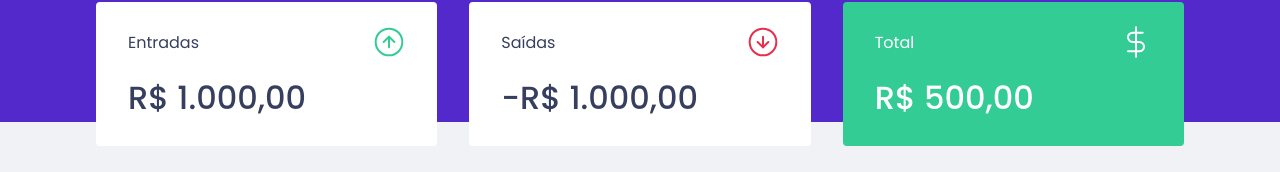
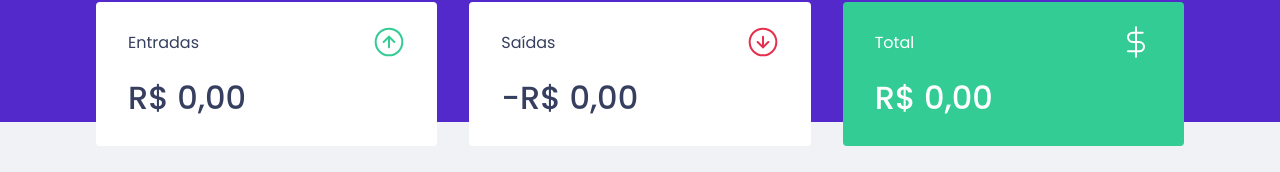
Before and after one commit to joaovictormilhomem/dtmoney, a React (Create React App) app: page / in a window 1280 px wide. Shown: the part 150-322 px from the top of the page. Built offline with nearby package versions, Linux system fonts and the light colour scheme; no server answers; what miragejs would draw is missing.

Commit message:
summary fully implemented

```diff
--- a/src/components/NewTransactionModal/index.tsx
+++ b/src/components/NewTransactionModal/index.tsx
@@ -19,10 +19,18 @@ export function NewTransacitonModal({ isOpen, onRequestClose }: NewTransactionMo
   const [type, setType] = useState('deposit');
   const [category, setCategory] = useState('');
 
+  function clearForm() {
+    setTitle('');
+    setAmount(0);
+    setType('deposit');
+    setCategory('');
+  }
+
   async function handleCreateNewTransaction(event: FormEvent) {
     event.preventDefault();
     await createTransaction({title, amount, type, category});
     onRequestClose();
+    clearForm();
   }
 
   return (
--- a/src/components/Summary/index.tsx
+++ b/src/components/Summary/index.tsx
@@ -7,6 +7,16 @@ import { TransactionsContext } from "../../TransactionsContext";
 
 export function Summary() {
   const { transactions } = useContext(TransactionsContext);
+  const summary = transactions.reduce((acc, transaction) => {
+    if (transaction.type === 'deposit') {
+      acc.deposits += transaction.amount;
+      acc.total += transaction.amount;
+    } else {
+      acc.withdrawals += transaction.amount;
+      acc.total -= transaction.amount;
+    }
+    return acc;
+  }, { deposits: 0, withdrawals: 0, total: 0 });
 
   return (
     <Container>
@@ -15,7 +25,12 @@ export function Summary() {
           <p>Entradas</p>
           <img src={incomeImg} alt="Entradas" />
         </header>
-        <strong>R$ 1.000,00</strong>
+        <strong>
+          {new Intl.NumberFormat('pt-BR', {
+            style: 'currency',
+            currency: 'BRL',
+          }).format(summary.deposits)}
+        </strong>
       </div>
 
       <div>
@@ -23,7 +38,12 @@ export function Summary() {
           <p>Saídas</p>
           <img src={outcomeImg} alt="Saídas" />
         </header>
-        <strong>-R$ 1.000,00</strong>
+        <strong>
+          -{new Intl.NumberFormat('pt-BR', {
+            style: 'currency',
+            currency: 'BRL',
+          }).format(summary.withdrawals)}
+        </strong>
       </div>
 
       <div className="highlight-background">
@@ -31,7 +51,12 @@ export function Summary() {
           <p>Total</p>
           <img src={totalImg} alt="Total" />
         </header>
-        <strong>R$ 500,00</strong>
+        <strong>
+          {new Intl.NumberFormat('pt-BR', {
+            style: 'currency',
+            currency: 'BRL',
+          }).format(summary.total)}
+        </strong>
       </div>
     </Container>
   );
```
